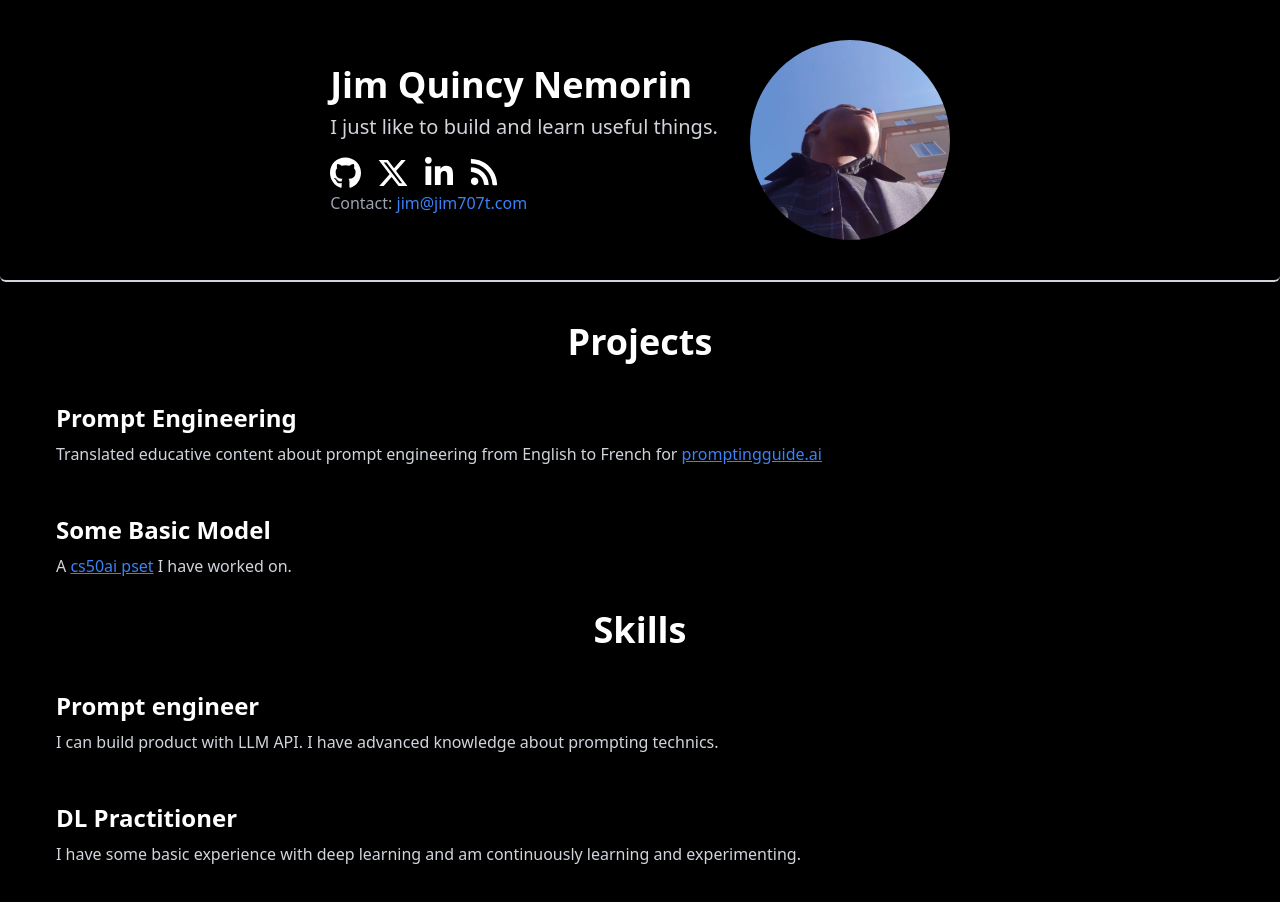
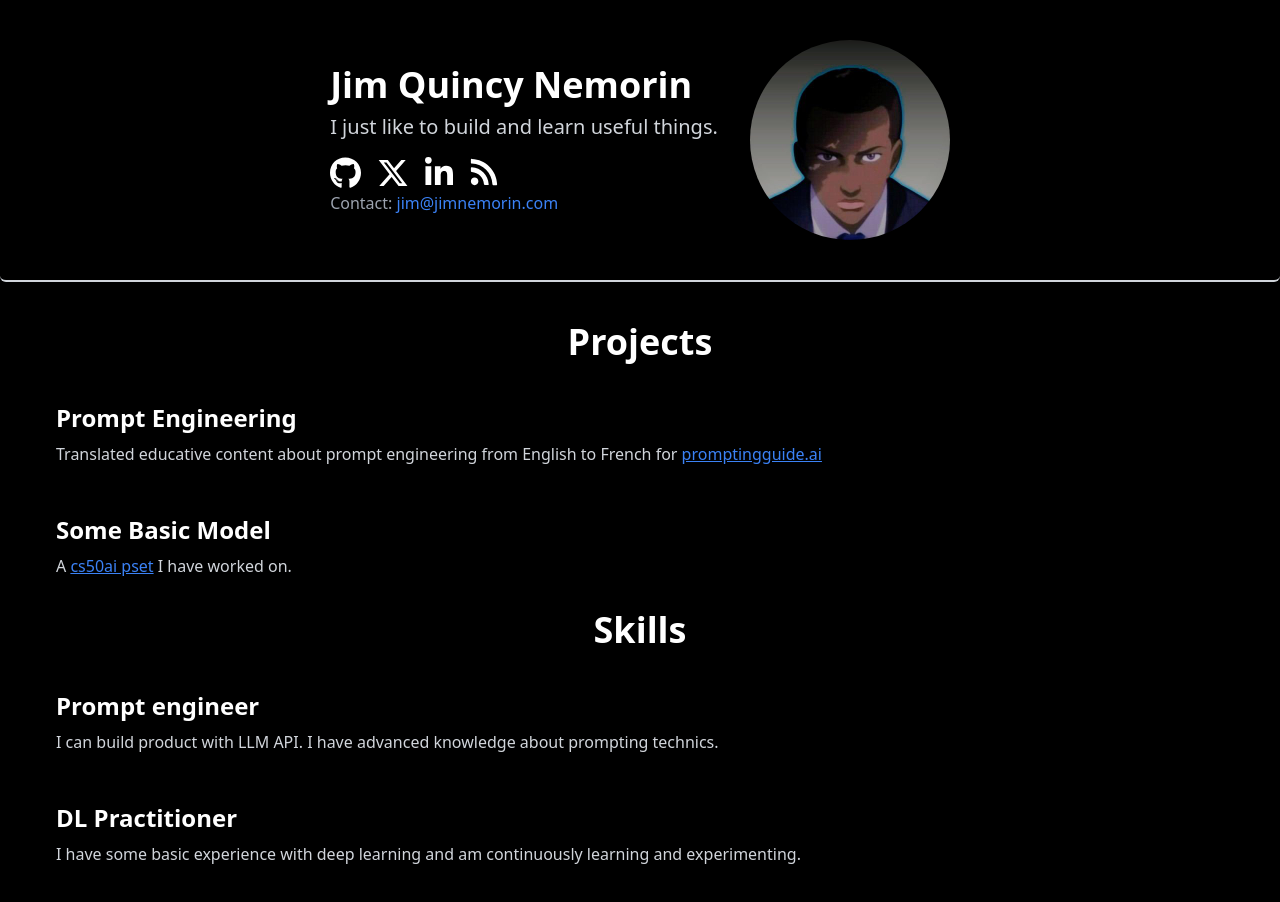
Before and after one commit to Jim707t/jimpage, a Next.js app: page / in a window 1280 px wide. Shown: the top 902 px of the page. Built offline with nearby package versions, Linux system fonts and the light colour scheme.

Commit message:
Added new pfp, edited link

```diff
--- a/src/components/Navbar/Navbar.tsx
+++ b/src/components/Navbar/Navbar.tsx
@@ -3,7 +3,6 @@ import Link from "next/link";
 import { FontAwesomeIcon } from "@fortawesome/react-fontawesome";
 import { faGithub, faXTwitter, faLinkedinIn } from "@fortawesome/free-brands-svg-icons";
 import { FaRss } from "react-icons/fa";
-import { SizeProp } from "@fortawesome/fontawesome-svg-core";
 
 export default function Navbar() {
   return (
@@ -17,7 +16,7 @@ export default function Navbar() {
           <div className="flex space-x-4 mt-4 items-center md:items-start justify-center md:justify-start">
             {[
               { href: "https://github.com/jim707t", icon: faGithub },
-              { href: "https://x.com/jim707t", icon: faXTwitter },
+              { href: "https://x.com/jimnemorin", icon: faXTwitter },
               { href: "https://www.linkedin.com/in/jim-quincy-nemorin-7106b2280/", icon: faLinkedinIn },
             ].map((item, index) => (
               <Link key={index} href={item.href} legacyBehavior target="_blank">
@@ -26,21 +25,21 @@ export default function Navbar() {
                 </a>
               </Link>
             ))}
-              <a href="https://jim707t.substack.com/" className="text-white-500 hover:text-gray-500" target="_blank">
+              <a href="https://jimnemorin.substack.com/" className="text-white-500 hover:text-gray-500" target="_blank">
                 <FaRss size={30} />
               </a>
           </div>
           <p className="mt-2 sm:mt-0">
             <span className="text-gray-400">Contact:</span>{" "}
-            <a href="mailto:jim@jim707t.com" className="text-blue-500 hover:underline" target="_blank">
-            jim@jim707t.com
+            <a href="mailto:jim@jimnemorin.com" className="text-blue-500 hover:underline" target="_blank">
+            jim@jimnemorin.com
             </a>
           </p>
         </div>
 
         <div className="order-1 md:order-2 mb-4 md:mb-0 md:ml-4">
           <Image
-            src={"/assets/Pp.jpg"}
+            src={"/assets/pfr.jpg"}
             alt="Profile"
             width={200}
             height={200}
```
Also changed, not shown: public/assets/Pp.jpg (deleted), public/assets/pfr.jpg (added).
